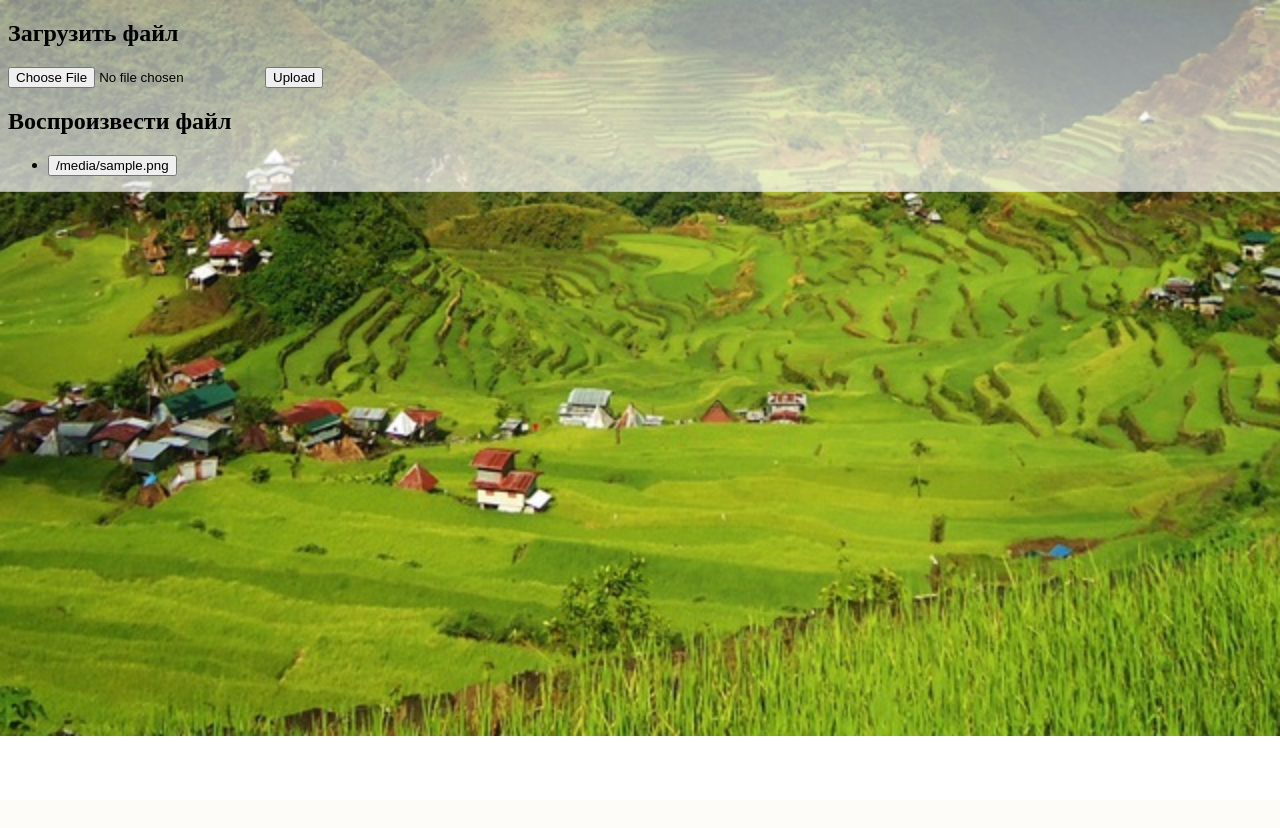
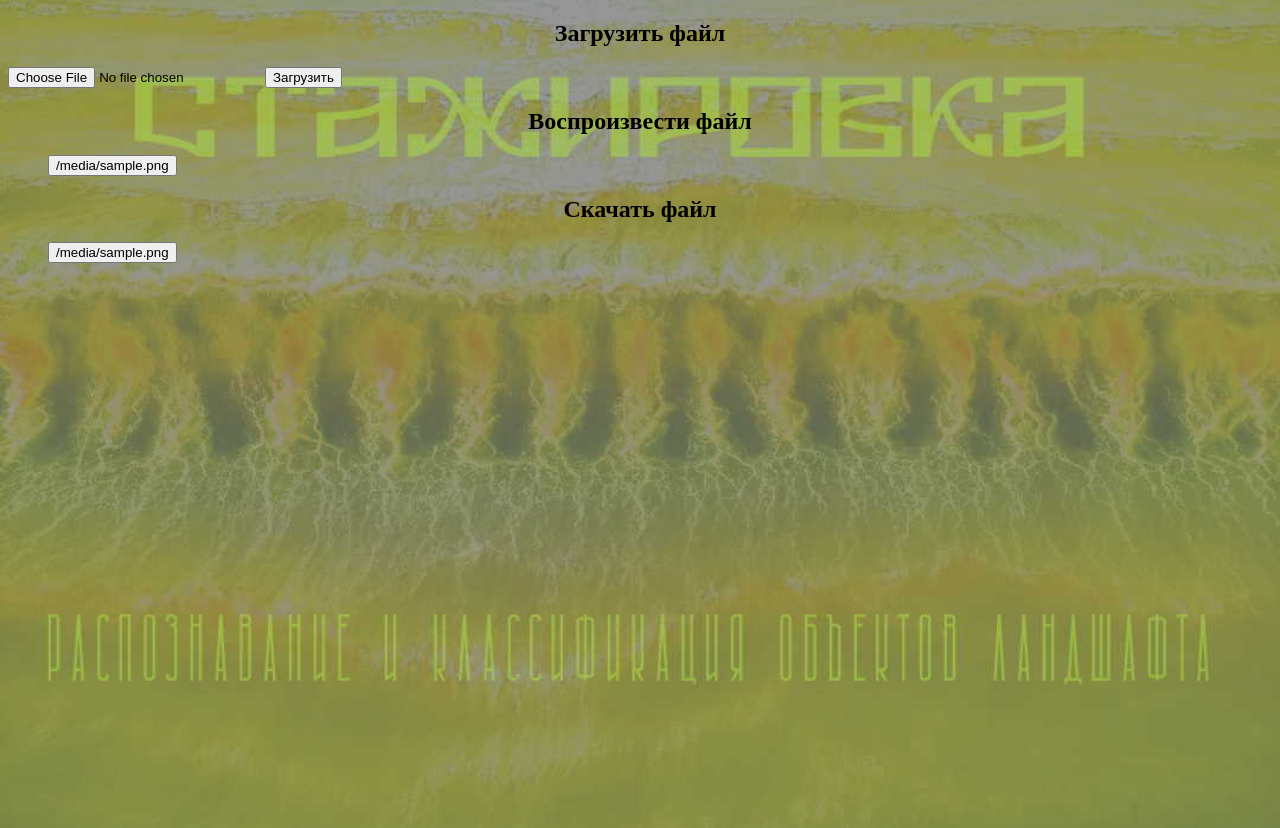
Before and after one commit to PlumNoseBear/WEB, a Flask app: template templates/index.html in a window 1280 px wide. Before the commit the page ends 736 px from the top, so only its background shows below. Run offline with Flask 2, Linux system fonts and the light colour scheme; the template is opened without the code that fills it: most values are stand-ins (such as "Sample title", 1, 10 or a date in 2020).

Commit message:
Добавлено скачивание файлов

```diff
--- a/main.py
+++ b/main.py
@@ -1,15 +1,24 @@
-from flask import Flask, render_template, request, make_response, flash, redirect, send_from_directory, url_for, session
+from flask import Flask, render_template, request, make_response, flash, redirect, send_from_directory, send_file, url_for, session
 import os
 from werkzeug.utils import secure_filename
 
-UPLOAD_FOLDER = 'static/files' # папка для загруженных файлов
-# расширения файлов, которые можно загружать
-ALLOWED_EXTENSIONS = {'h5', 'pt', 'png', 'jpg', 'jpeg', 'mp4', 'avi'}
+from flask_uploads import UploadSet, configure_uploads, DEFAULTS
+
+UPLOADFOLDER = 'static/files' # папка для загруженных файлов
+# расширения файлов, которые можно загружать и воспроизводить
+ALLOWED_EXTENSIONS = {'h5', 'pt', 'png', 'jpg', 'jpeg', 'mp4', 'mov', 'avi'}
+VIDEO = {'mp4', 'mov','avi'}
+VIDEOS = UploadSet('files', DEFAULTS)
+VIDEOS.extensions = ('mp4', 'mov', 'avi')
+
 # создаем экземпляр приложения
 app = Flask(__name__)
 # конфигурируем
-app.config['UPLOAD_FOLDER'] = UPLOAD_FOLDER
+app.config['UPLOADED_FILES_DEST'] = UPLOADFOLDER
+#app.config['UPLOADFOLDER'] = UPLOADFOLDER
 app.secret_key = 'Scatman"s_world'
+configure_uploads(app, VIDEOS)
+
 
 def allowed_file(filename):
     """ Функция проверки расширения файла """
@@ -35,14 +44,17 @@ def upload_file():
             flash('Сохраняю файл')
             redirect(request.url)
             # сохраняем файл
-            file.save(os.path.join(app.config['UPLOAD_FOLDER'], file.filename))
-            return redirect(url_for('/'))
-    play_files = os.listdir(app.config['UPLOAD_FOLDER'])
-    return render_template('index.html', files=play_files)
+            file.save(os.path.join(app.config['UPLOADED_FILES_DEST'], file.filename))
+            #return redirect(url_for('success'), file=file)
+    all_files = os.listdir(app.config['UPLOADED_FILES_DEST'])
+    video_files = filter(lambda x: x.split('.')[1] in VIDEO, all_files)
+    dload_files = filter(lambda x: x.split('.')[1] in ALLOWED_EXTENSIONS, all_files)
+    return render_template('index.html', v_files=video_files, d_files=dload_files)
 
-
-def download_file():
-  ...
+@app.route('/download/<filename>')
+def download(filename):
+    # Возврат файла для скачивания
+    return send_file(os.path.join(app.config['UPLOADED_FILES_DEST'], filename), as_attachment=True)
 
 @app.route('/play/<filename>')
 def play(filename):
--- a/pyproject.toml
+++ b/pyproject.toml
@@ -9,6 +9,7 @@ python = ">=3.8.0,<3.9"
 replit = "^3.2.4"
 Flask = "^2.1.3"
 xds-protos = "^1.59.0"
+Flask-Uploads = "^0.2.1"
 
 [tool.poetry.dev-dependencies]
 python-lsp-server = {extras = ["yapf", "rope", "pyflakes"], version = "^1.5.0"}
--- a/static/css/style.css
+++ b/static/css/style.css
@@ -1,8 +1,11 @@
 body {
- height: 100%;
-  /* background-image: url('/static/img/land.jpg');*/
-  background-image: linear-gradient(rgba(255,255,255,0.5), rgba(255,255,255,0.7)), url('/static/img/land.jpg');
-  background-size: cover;
-  background-position: center;
-  background-repeat: no-repeat;
+  background-image:
+    url('../img/back-for-site.jpg');
+      height: 100vh;
+      background-size: cover;
+      background-position: center;
+      background-repeat: no-repeat;
       }
+h2 {
+text-align: center;
+}
--- a/templates/index.html
+++ b/templates/index.html
@@ -1,20 +1,31 @@
 {% extends "base.html" %}
 {% block content %}
 <head>
+  <style>
+        ul {list-style-type: none;}
+  </style>
     <title>УИИ ЛАНДШАФТ СТАЖИРОВКА</title>
 </head>
 <body>
     <h2>Загрузить файл</h2>
     <form method="POST" enctype="multipart/form-data">
         <input type="file" name="file">
-        <input type="submit" value="Upload">
+        <input type="submit" value="Загрузить">
     </form>
 
     <h2>Воспроизвести файл</h2>
         <ul>
-        {% for file in files %}
+        {% for file in v_files %}
         <li><button onclick="location.href='{{ url_for('play', filename=file) }}'">{{file}}</button></li>
             {% endfor %}
         </ul>
+
+      <h2>Скачать файл</h2>
+        <ul>
+        {% for file in d_files %}
+        <li><button onclick="location.href='{{ url_for('download', filename=file) }}'">{{file}}</button></li>
+            {% endfor %}
+        </ul>
+
 </body>
 {% endblock %}
--- a/templates/play.html
+++ b/templates/play.html
@@ -1,10 +1,10 @@
 {% extends "base.html" %}
 {% block content %}
-    <h2>Video Player</h2>
+    <h2>Воспроизведение файла</h2>
   <br>
     <button onclick="location.href='/'">НАЗАД</button>
   <br><br>
-    <video width="800" height="400" controls>
+    <video width="800" height="600" controls>
         <source src="{{ url_for('static', filename='/files/' + filename) }}" type="video/mp4">
         Your browser does not support the video tag.
     </video>
```
Also changed, not shown: static/img/back-for-site.jpg (added), 1 other file.
